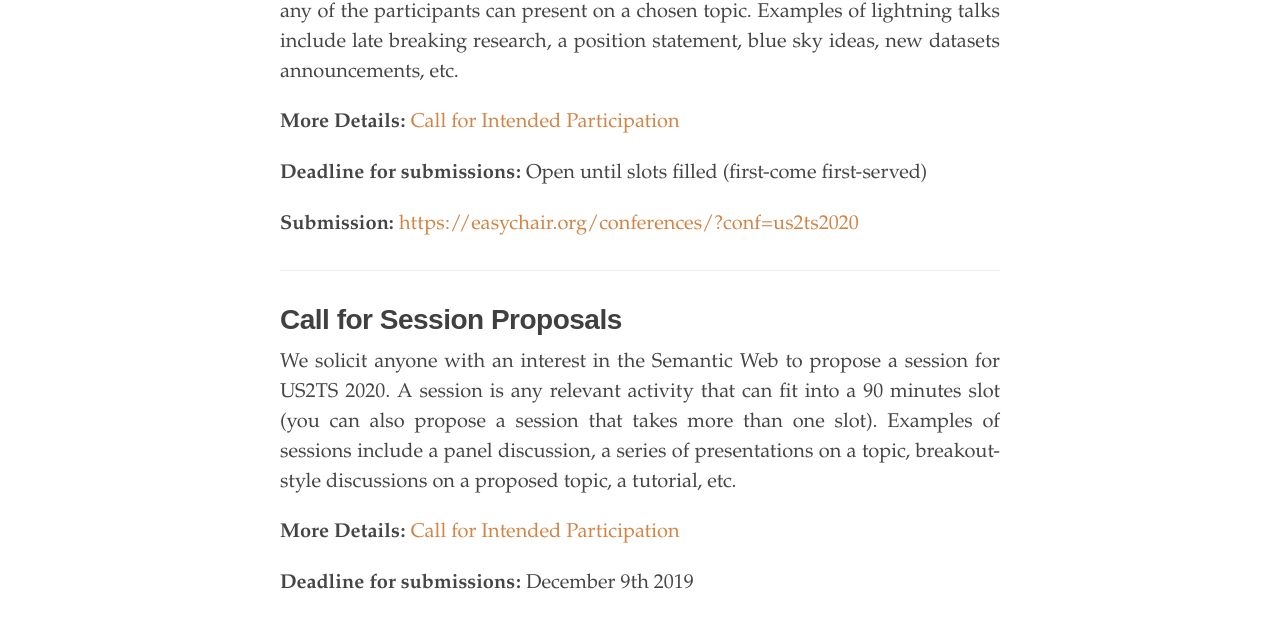
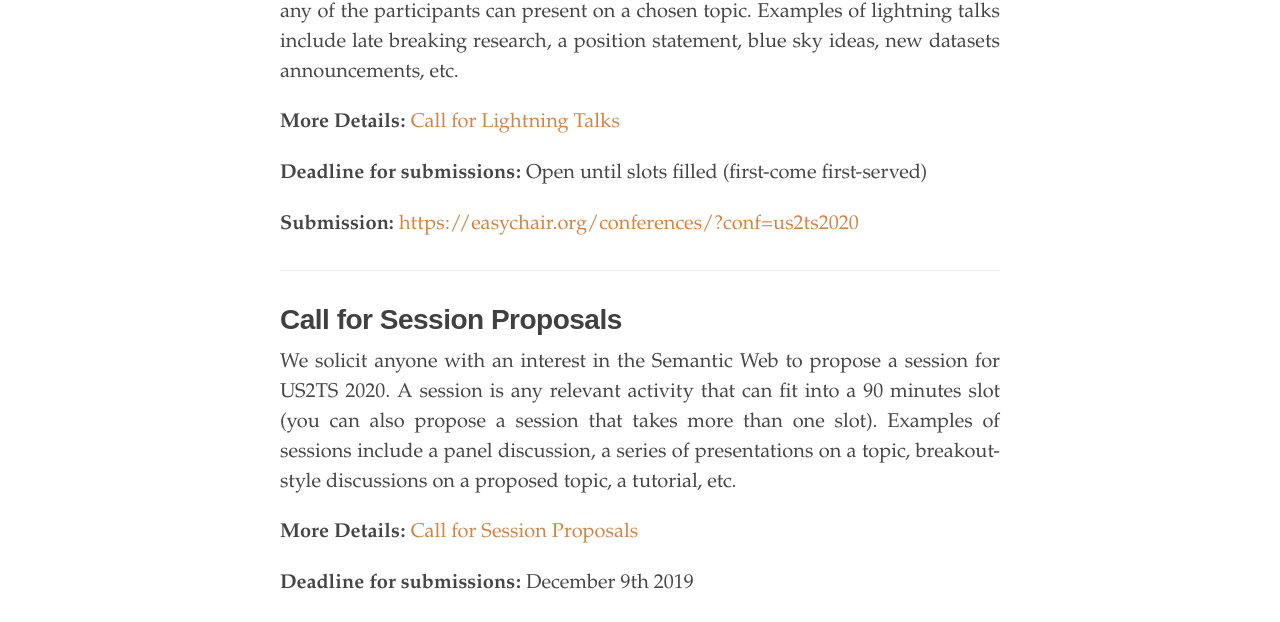
Before and after one commit to us2ts/us2ts.github.io, a Jekyll site: the page built from pages/contribute.md, in a window 1280 px wide. Shown: the part 814-1436 px from the top of the page. Built offline with Jekyll 4.4.1, drawn with Linux system fonts in a browser that asks for light colours; comment, search, counter and statistics services are not loaded.

Commit message:
adding contributions page

```diff
--- a/pages/contribute.md
+++ b/pages/contribute.md
@@ -26,7 +26,7 @@ We are seeking to understand the interests and motivations of prospective partic
 
 We will have two Lightning Talks sessions. These will be an open forum where any of the participants can present on a chosen topic. Examples of lightning talks include late breaking research, a position statement, blue sky ideas, new datasets announcements, etc.
 
-**More Details:** [Call for Intended Participation](https://us2ts.org/cfc)
+**More Details:** [Call for Lightning Talks](https://us2ts.org/cfc)
 
 **Deadline for submissions:** Open until slots filled (first-come first-served)
 
@@ -38,7 +38,7 @@ We will have two Lightning Talks sessions. These will be an open forum where any
 
 We solicit anyone with an interest in the Semantic Web to propose a session for US2TS 2020. A session is any relevant activity that can fit into a 90 minutes slot (you can also propose a session that takes more than one slot). Examples of sessions include a panel discussion, a series of presentations on a topic, breakout-style discussions on a proposed topic, a tutorial, etc.
 
-**More Details:** [Call for Intended Participation](https://us2ts.org/cfc)
+**More Details:** [Call for Session Proposals](https://us2ts.org/cfc)
 
 **Deadline for submissions:** December 9th 2019
 
```
